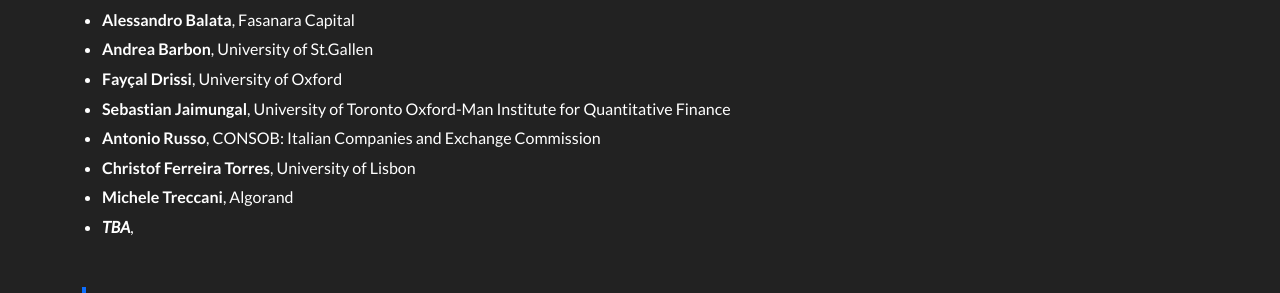
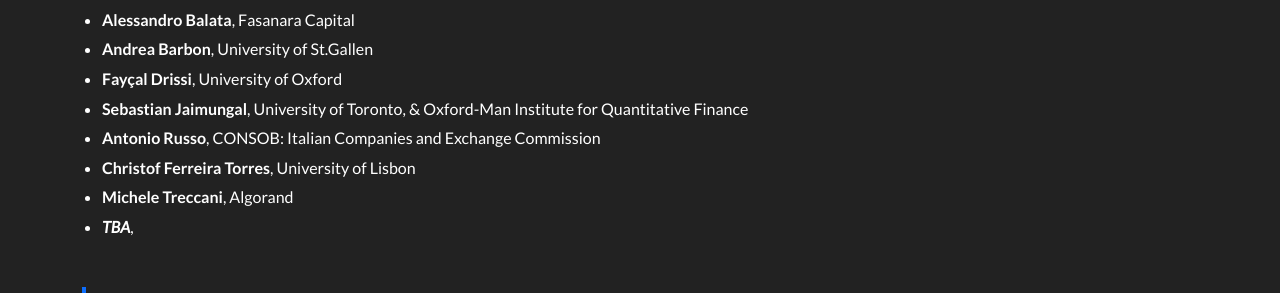
Before and after one commit to sns-defi/sns-defi.github.io, a Jekyll site: the page built from index.md, in a window 1280 px wide and 900 px high, scrolled down 837 px. Shown: the part 161-454 px from the top of the window. Built offline with Jekyll 4.4.1, drawn with Linux system fonts in a browser that asks for light colours; nearby versions of some CDN libraries; part of the change alters nothing that is shown.

```diff
--- a/_data/speakers.yml
+++ b/_data/speakers.yml
@@ -17,7 +17,8 @@
     <em>TBD</em>
 
 - name: "Sebastian Jaimungal"
-  affiliation: "University of Toronto\nOxford-Man Institute for Quantitative Finance"
+  affiliation: "University of Toronto"
+  affiliation2: "Oxford-Man Institute for Quantitative Finance"
   image: "/assets/img/speakers/jaimungal.jpg"
   bio: |
     <em>TBD</em>.
```
